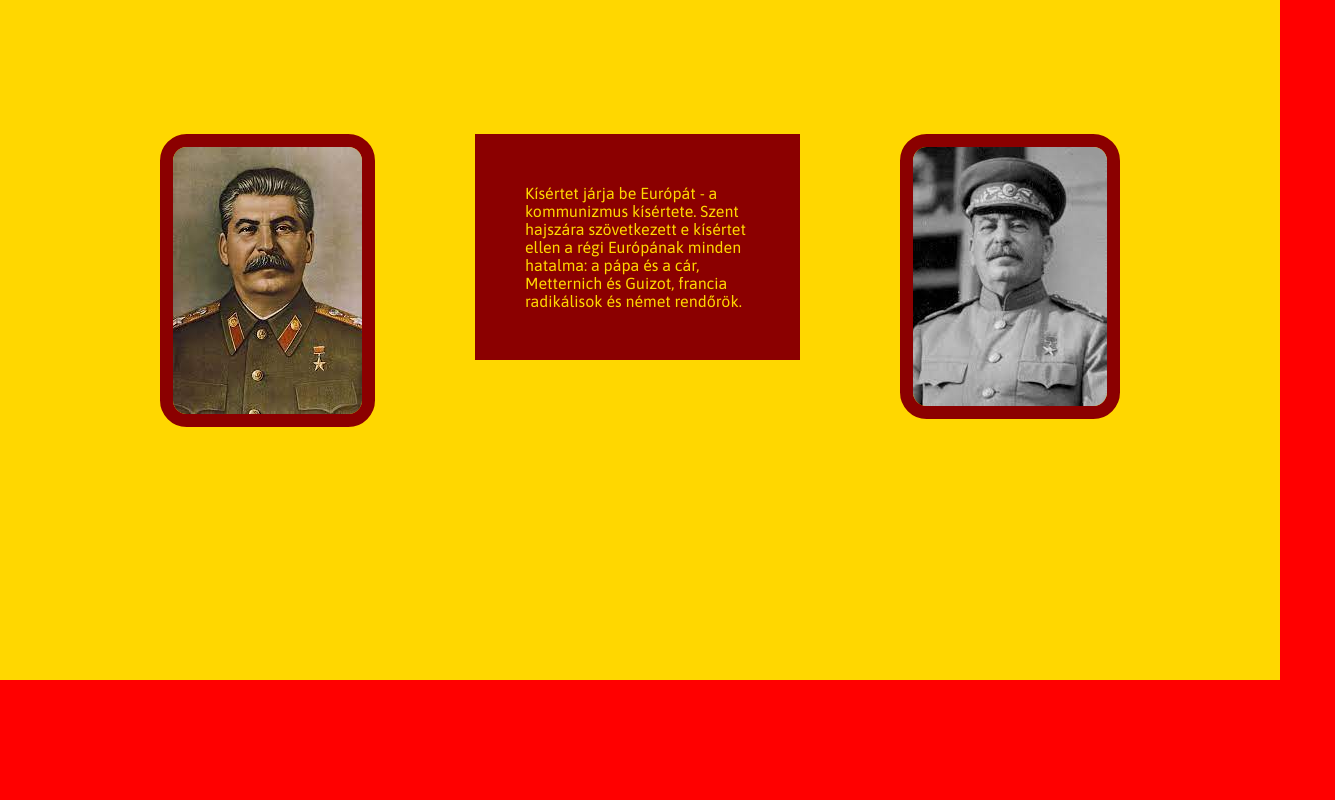
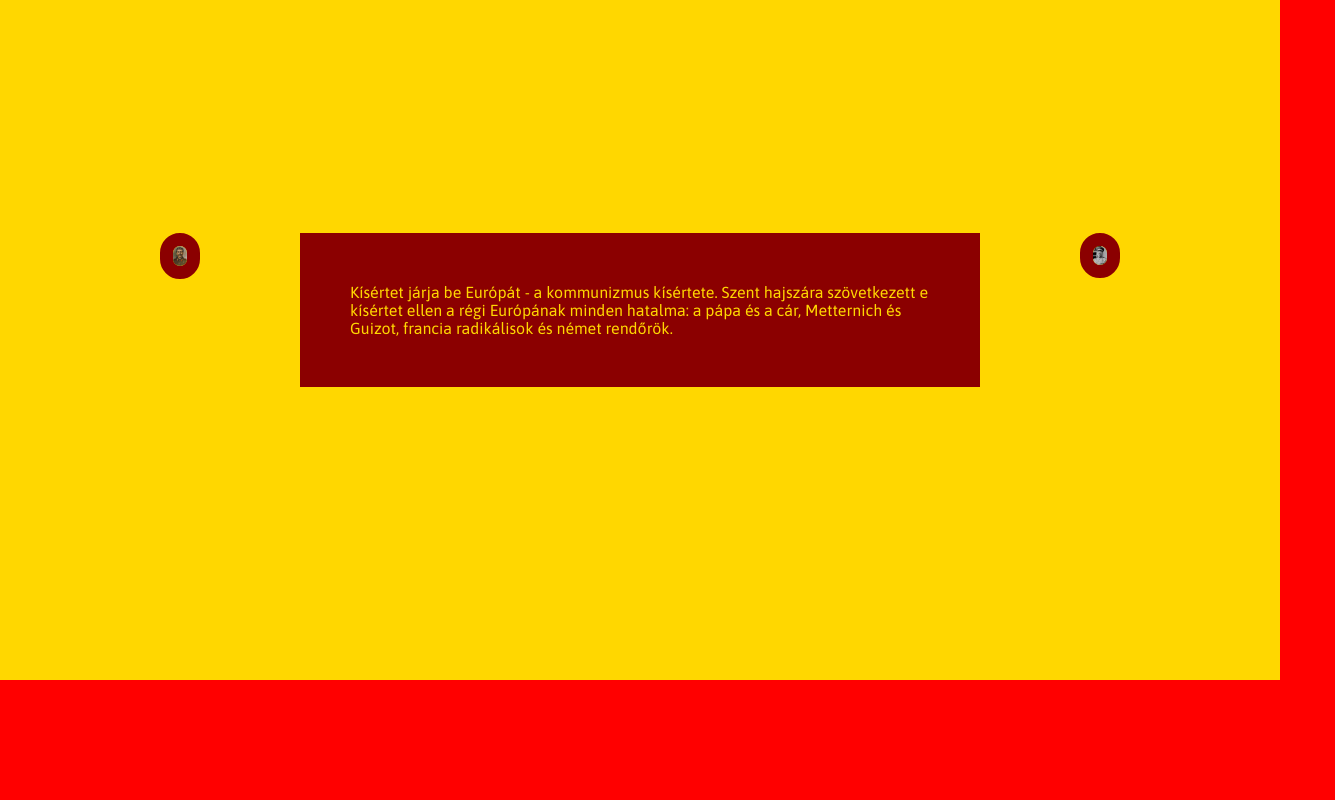
Before and after one commit to Dominator200/StalinHub, a plain HTML site: page index.html in a window 1280 px wide. Shown: the part 920-1720 px from the top of the page, 1335 px wide, since content can reach past the window. Drawn offline with Linux system fonts and the light colour scheme.

Commit message:
Update index.css

```diff
--- a/index.css
+++ b/index.css
@@ -74,6 +74,7 @@ img {
     border: 10pt solid darkred;
     border-radius: 20pt;
     max-height: fit-content;
+    max-width:30pt;
 }
 
 #endimg {
```
